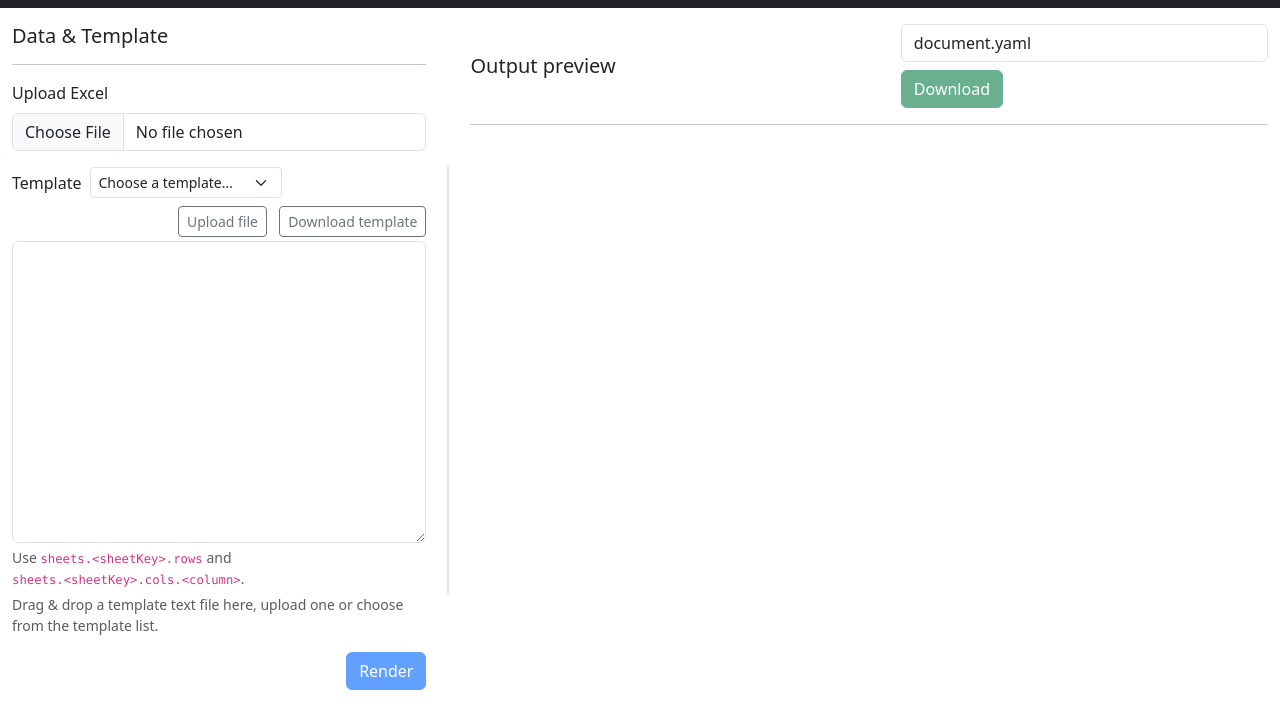
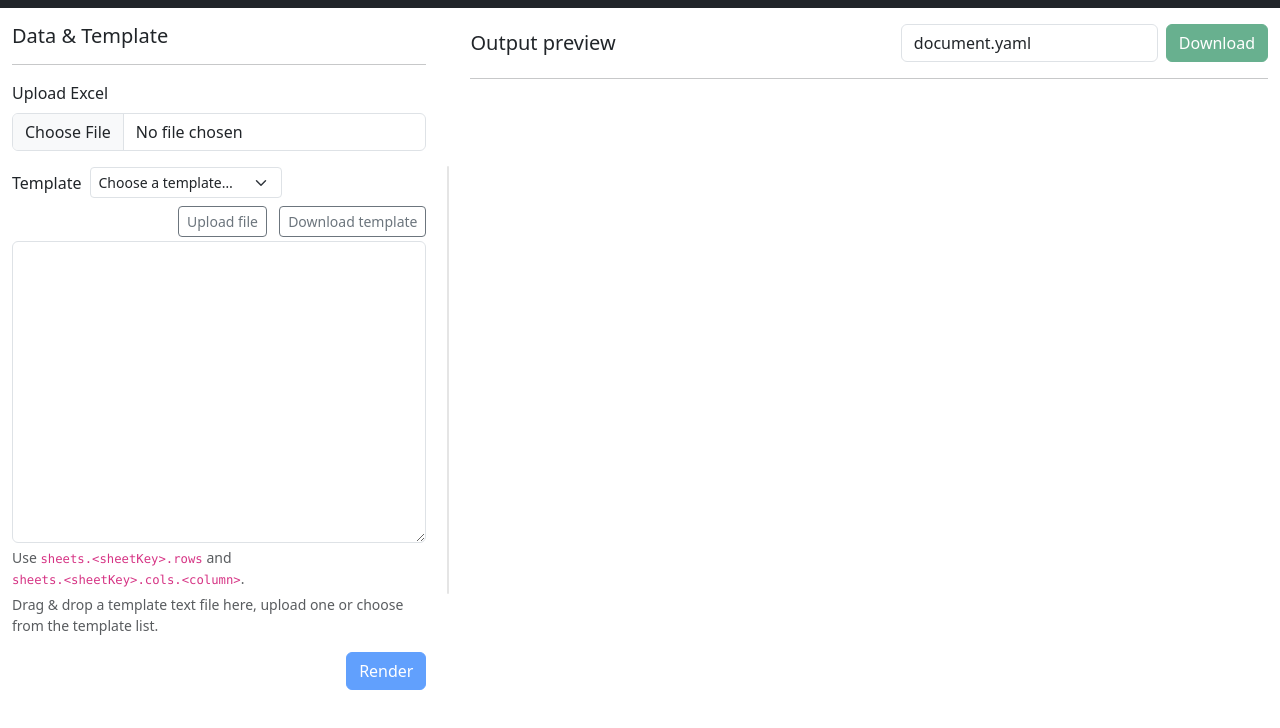
Before and after one commit to onurmatik/xlsx-pub, a plain HTML site: page index.html in a window 1280 px wide. Shown: the part 48-776 px from the top of the page. Drawn offline with nearby package versions, Linux system fonts and the light colour scheme.

Commit message:
Keep download controls on one row

```diff
--- a/index.html
+++ b/index.html
@@ -193,7 +193,7 @@
         <div class="h-100">
           <div class="d-flex flex-wrap align-items-center gap-2 mb-3">
             <h2 class="fs-5 mb-0">Output preview</h2>
-            <div class="ms-auto d-flex flex-wrap align-items-center gap-2">
+            <div class="ms-auto d-flex flex-nowrap align-items-center gap-2">
               <label for="outName" class="form-label mb-0 visually-hidden">Output file name</label>
               <input id="outName" type="text" class="form-control" value="document.yaml" style="min-width: 12rem;" />
               <button id="downloadBtn" class="btn btn-success" disabled>Download</button>
```
